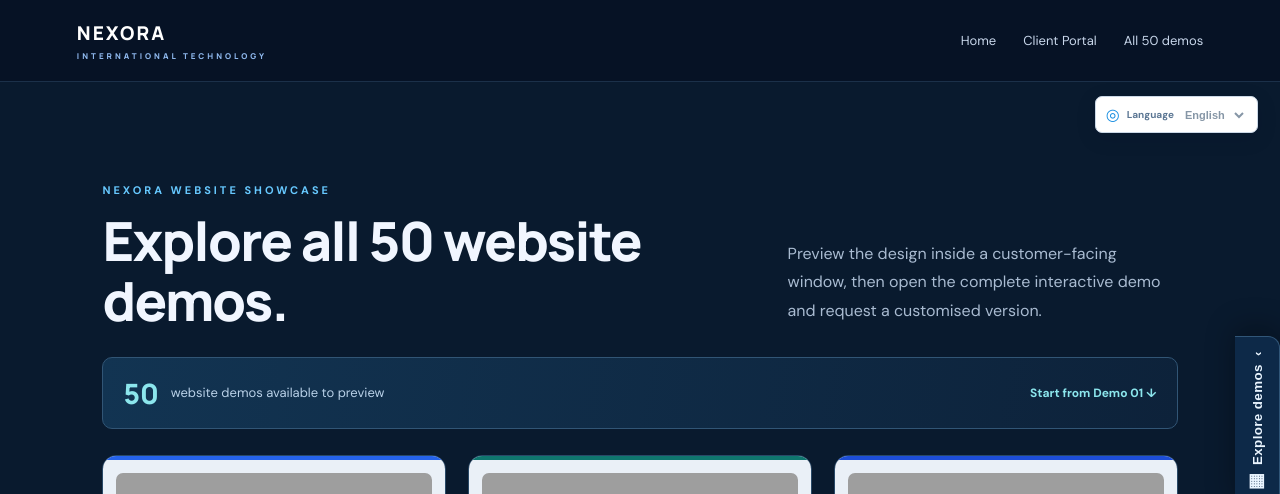
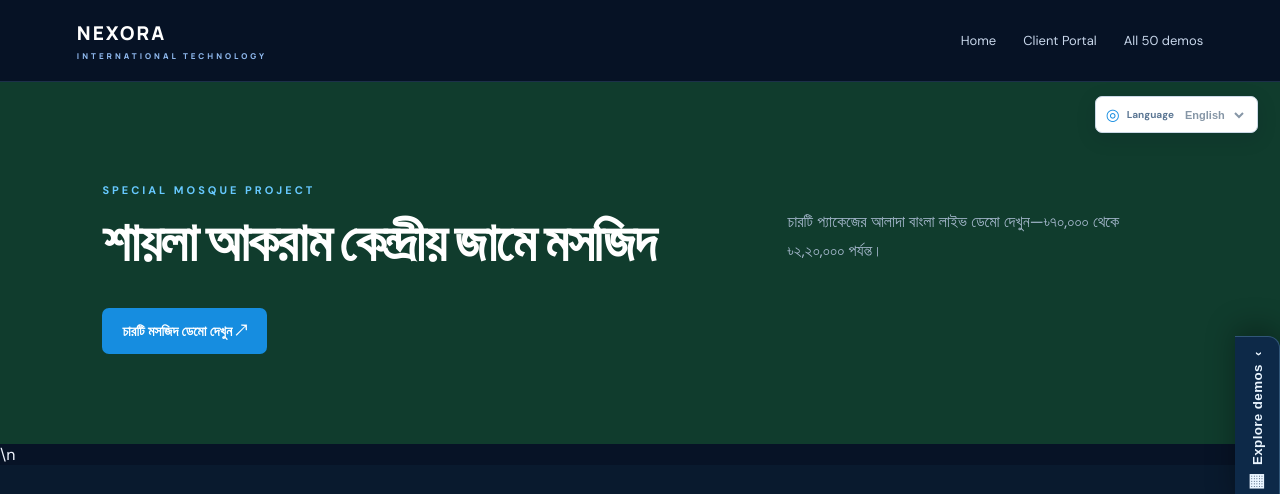
Before and after one commit to satyaprobaho-technologies/nexora-international-technology, a Next.js app: page /demos in a window 1280 px wide. Shown: the top 494 px of the page. Built offline with nearby package versions, Linux system fonts and the light colour scheme; grey boxes are pictures that could not be loaded.

Commit message:
Link Shaila Akram mosque demo gallery from demo catalog

```diff
--- a/src/app/demos/page.tsx
+++ b/src/app/demos/page.tsx
@@ -30,7 +30,7 @@ export default function DemosPage() {
           <a href="#all-demos">All 50 demos</a>
         </nav>
       </header>
-      <section id="all-demos" className="section templates-section">
+      <section className="section" style={{background:"#103c2d",color:"#fff"}}><div className="section-head"><div><p className="eyebrow">SPECIAL MOSQUE PROJECT</p><h2>শায়লা আকরাম কেন্দ্রীয় জামে মসজিদ</h2></div><p className="section-intro">চারটি প্যাকেজের আলাদা বাংলা লাইভ ডেমো দেখুন—৳৭০,০০০ থেকে ৳২,২০,০০০ পর্যন্ত।</p></div><Link className="button" href="/demos/shayla-akram">চারটি মসজিদ ডেমো দেখুন ↗</Link></section>\n      <section id="all-demos" className="section templates-section">
         <DemoCatalog showHeading />
         <div className="hosting-note">
           <div><p className="eyebrow">READY TO BUILD?</p><h2>Make this design yours.</h2><p>Sign in to the customer portal and submit a project request for your selected demo.</p></div>
```
